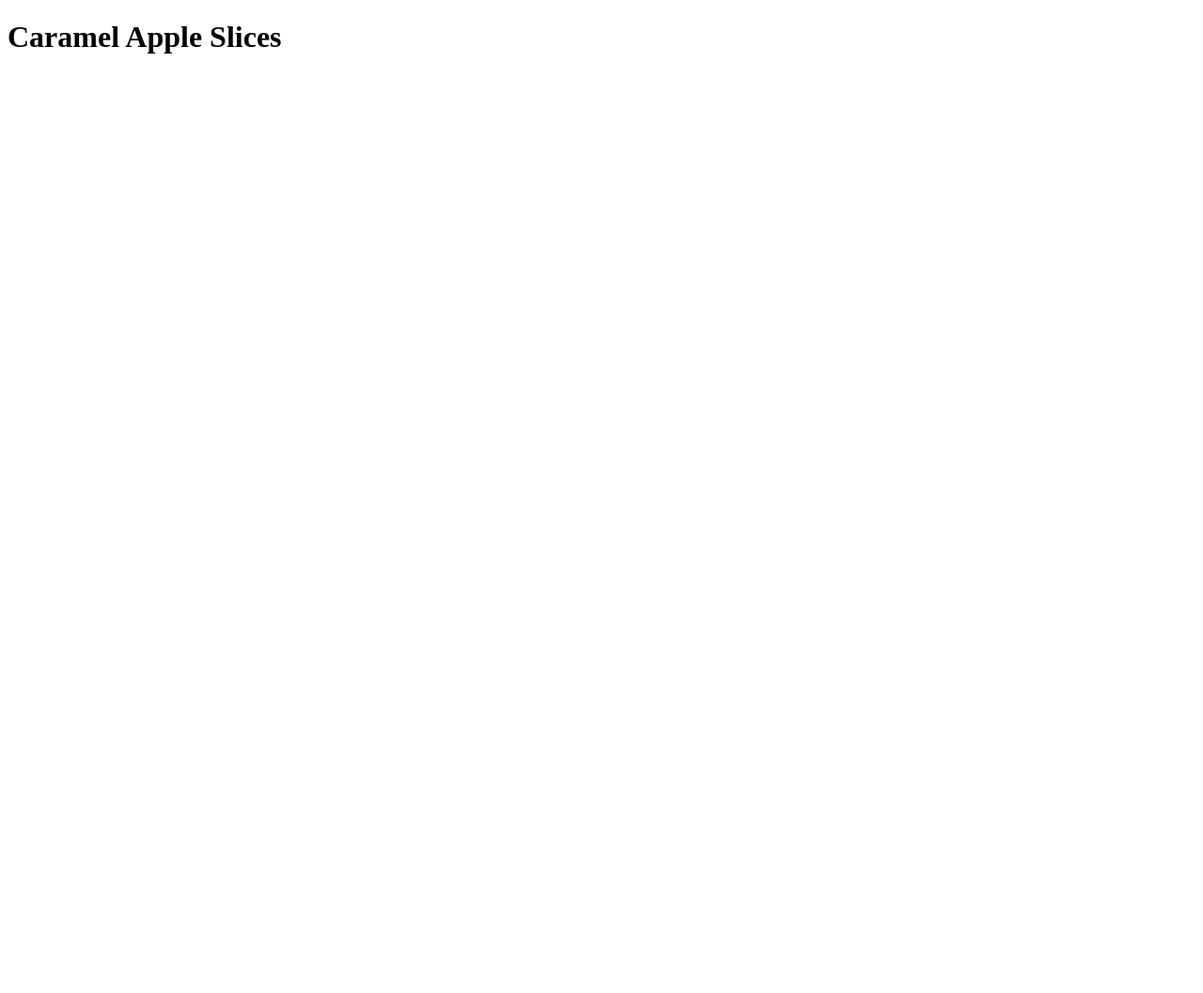
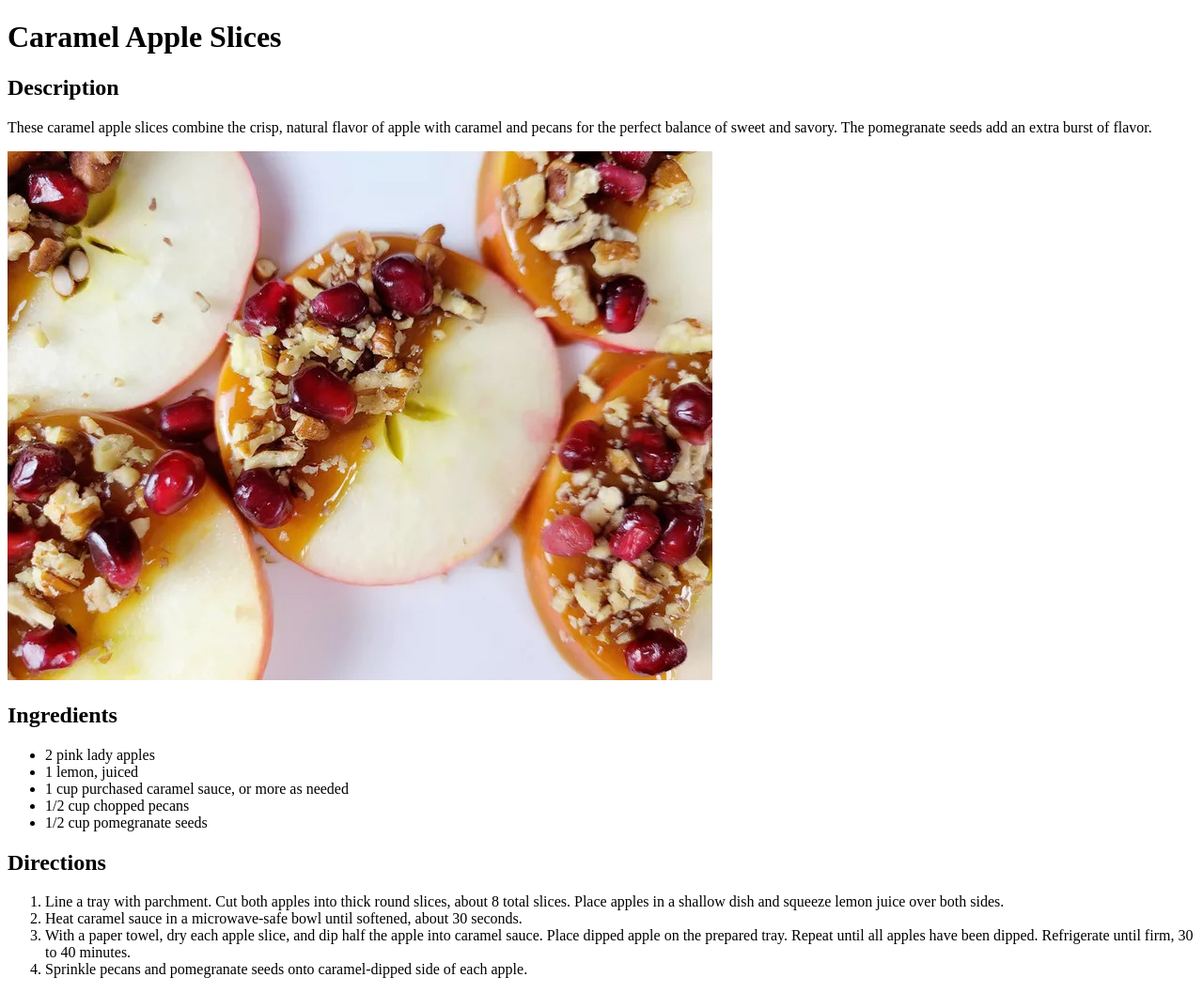
Before and after one commit to LukaVerbrugghe/odin-recipes, a plain HTML site: page recipes/CaramelAppleSlices.html in a window 1280 px wide. Shown: the whole page at 94% size. Before the commit the page ends 800 px from the top, so only its background shows below. Drawn offline with Linux system fonts and the light colour scheme.

Commit message:
Finish first recipe
Made the first page for the Caramel Apple Slices recipe.

```diff
--- a/recipes/CaramelAppleSlices.html
+++ b/recipes/CaramelAppleSlices.html
@@ -7,6 +7,26 @@
 </head>
 <body>
     <h1>Caramel Apple Slices</h1>
+    <h2>Description</h2>
+    <p>These caramel apple slices combine the crisp, natural flavor of apple with caramel and pecans for the perfect balance of sweet and savory. The pomegranate seeds add an extra burst of flavor.</p>
 
+    <img src="../images/CaramelAppleSlices.jpg" alt="Apple slices dipped in caraamel with granola, nuts and fruits">
+
+    <h2>Ingredients</h2>
+    <ul>
+        <li>2 pink lady apples</li>
+        <li>1 lemon, juiced</li>
+        <li>1 cup purchased caramel sauce, or more as needed</li>
+        <li>1/2 cup chopped pecans</li>
+        <li>1/2 cup pomegranate seeds</li>
+    </ul>
+
+    <h2>Directions</h2>
+    <ol>
+        <li>Line a tray with parchment. Cut both apples into thick round slices, about 8 total slices. Place apples in a shallow dish and squeeze lemon juice over both sides.</li>
+        <li>Heat caramel sauce in a microwave-safe bowl until softened, about 30 seconds.</li>
+        <li>With a paper towel, dry each apple slice, and dip half the apple into caramel sauce. Place dipped apple on the prepared tray. Repeat until all apples have been dipped. Refrigerate until firm, 30 to 40 minutes.</li>
+        <li>Sprinkle pecans and pomegranate seeds onto caramel-dipped side of each apple.</li>
+    </ol>
 </body>
 </html>
```
